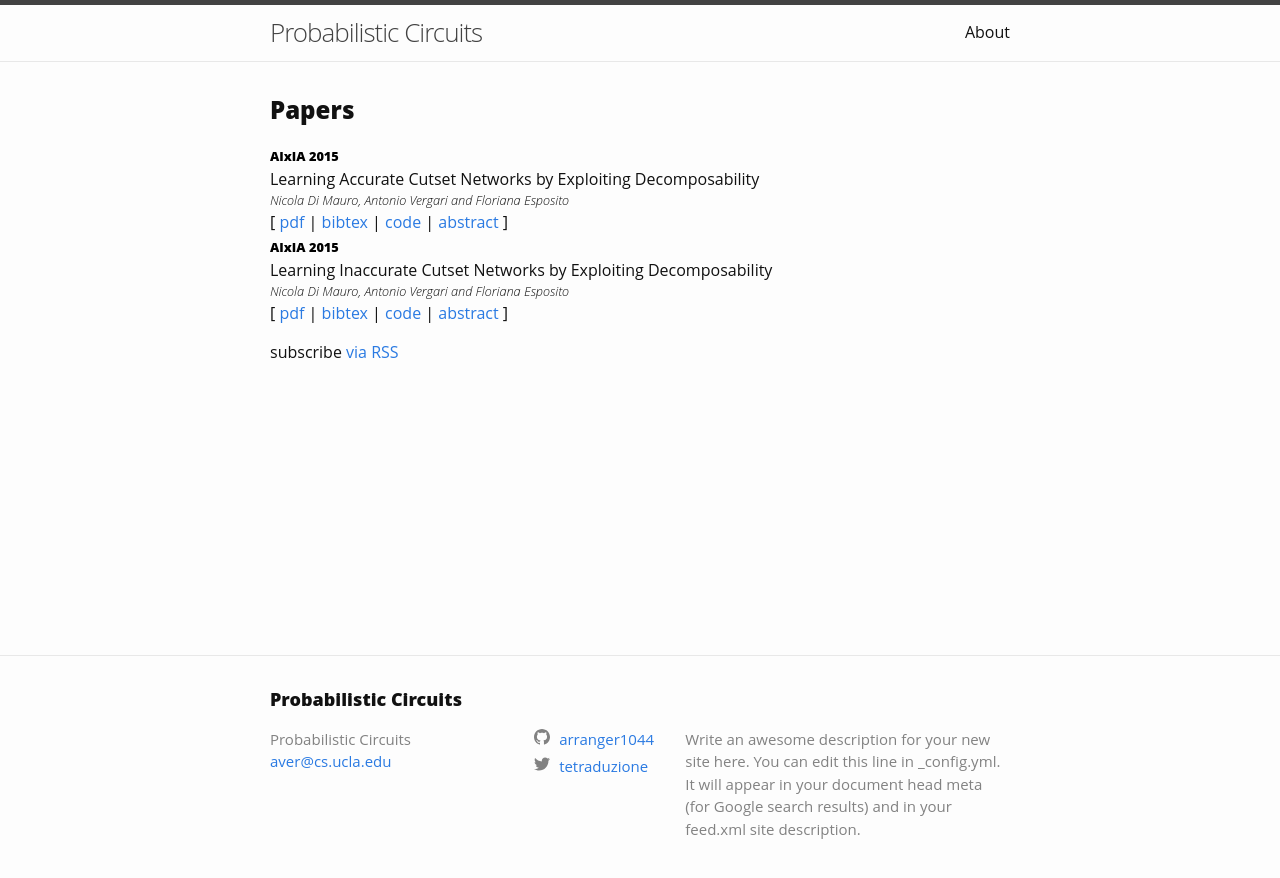
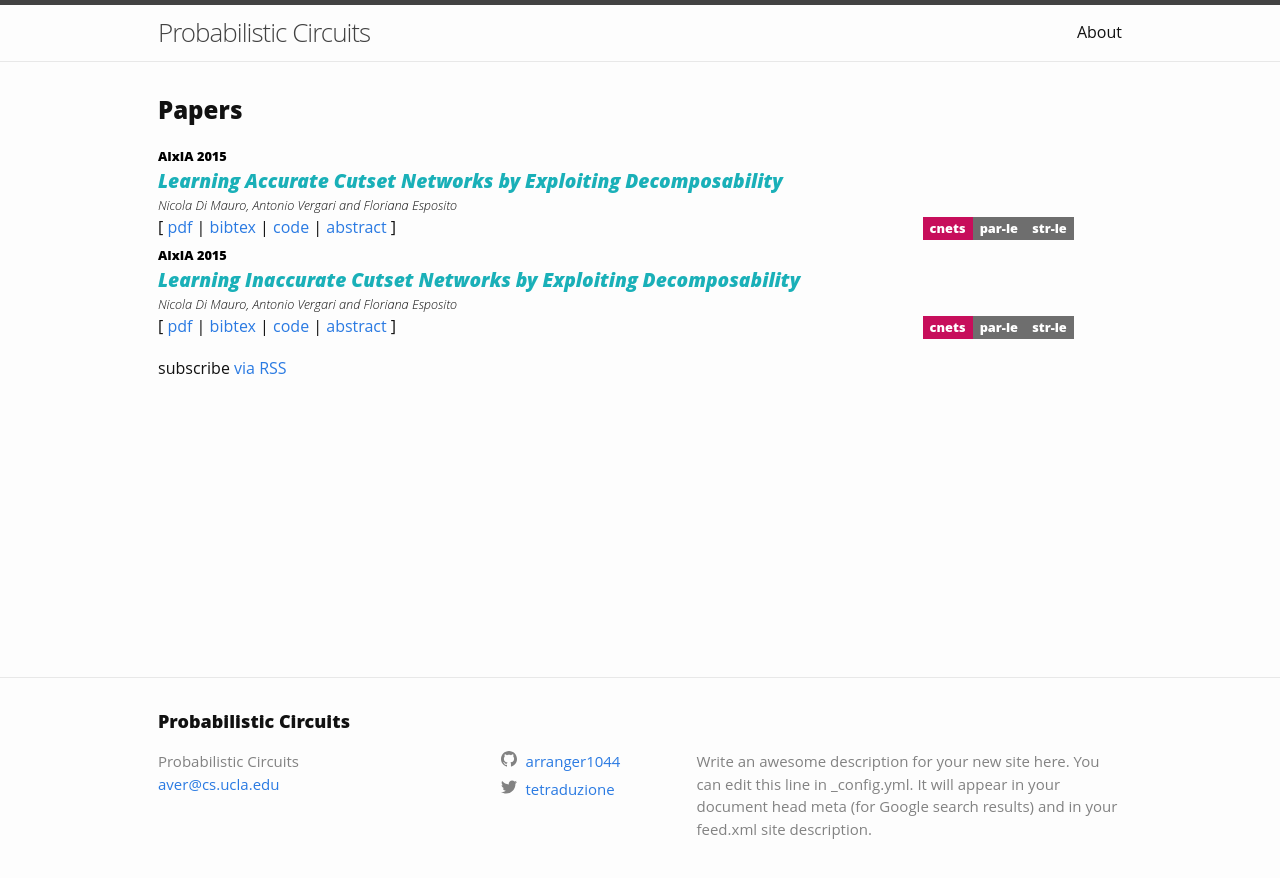
Before and after one commit to arranger1044/probabilistic-circuits, a Jekyll site: the page built from index.markdown, in a window 1280 px wide. Shown: the top 878 px of the page. Built offline with Jekyll 4.4.1, drawn with Linux system fonts in a browser that asks for light colours; nearby versions of some CDN libraries.

Commit message:
Fixing tags and initial coloring

```diff
--- a/_layouts/home.html
+++ b/_layouts/home.html
@@ -18,7 +18,7 @@ layout: default
           <div class="paper-data">
             <div class="paper-venue">
               {{ paper.venue }}
-            </div>
+            </div><br/>
             <div class="paper-title">
             {{ paper.title | escape}}
             </div>
--- a/_sass/minima-spinaceto.scss
+++ b/_sass/minima-spinaceto.scss
@@ -19,10 +19,14 @@ $grey-color:       #828282 !default;
 $grey-color-light: lighten($grey-color, 40%) !default;
 $grey-color-dark:  darken($grey-color, 25%) !default;
 
+$model-color:       #c70e5b !default;
+$inference-color:       #d4600d !default;
+$algo-color:       #6e6e6e !default;
+
 $table-text-align: left !default;
 
 // Width of the content area
-$content-width:    800px !default;
+$content-width:    1024px !default;
 
 $on-palm:          600px !default;
 $on-laptop:        800px !default;
--- a/_sass/minima-spinaceto/_papers.scss
+++ b/_sass/minima-spinaceto/_papers.scss
@@ -34,16 +34,17 @@
     /* filter: grayscale(100%); */
 }
 
-.paper-name{
+.paper-title{
     font-size: 120%;
     font-weight:800;
     font-style:italic;
     /* background-color: rgb(250, 130, 0); */
     /* color: white !important; */
     color: rgb(26, 176, 184) !important;
+    // color: black;
     padding-left: 0px;
     padding-right: 0px;
-    padding-top: 0px;
+    padding-top: -2px;
     display: inline-block;
 }
 
@@ -122,16 +123,28 @@ pre, code{
 }
 
 .tags span{
-    font-size: 100%;
+    font-size: 80%;
     font-weight:800;
-    font-style:italic;
+    // font-style:italic;
     margin-top:2px;
     margin-bottom:2px;
     color: white;
-    padding-left: 10px;
-    padding-right: 10px;
+    padding-left: 7px;
+    padding-right: 7px;
     padding-top: 2px;
     padding-bottom: 2px;
     max-width: 140px;
     display: inline-block;
 }
+
+.tags span.cnets{
+    background-color: $model-color;
+}
+
+.tags span.par-le{
+    background-color: $algo-color;
+}
+
+.tags span.str-le{
+    background-color: $algo-color;
+}
```
Also changed, not shown: _papers/aixia2015.md (+2 -1 lines), _papers/aixia2016.md (+2 -1 lines).
